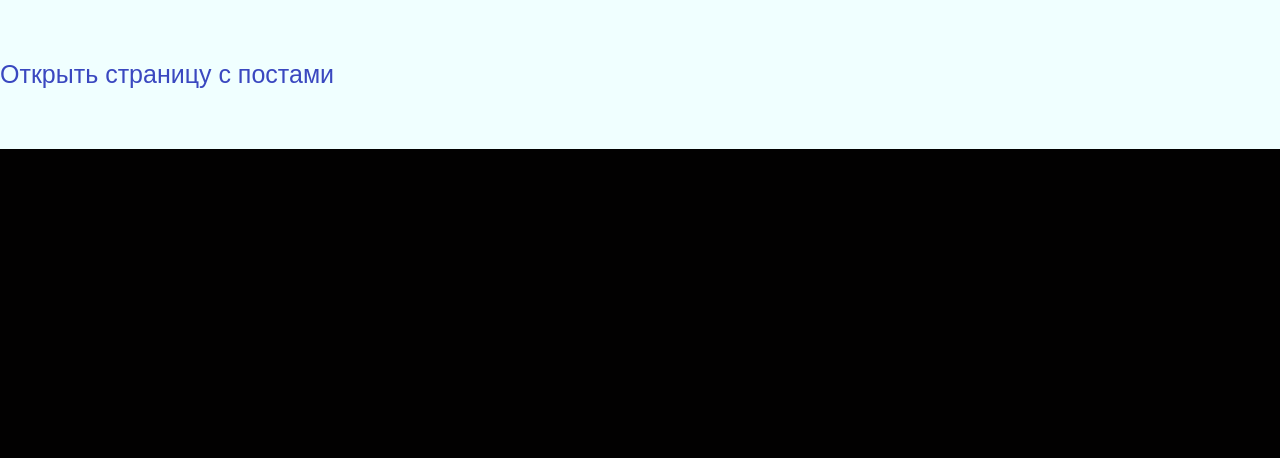
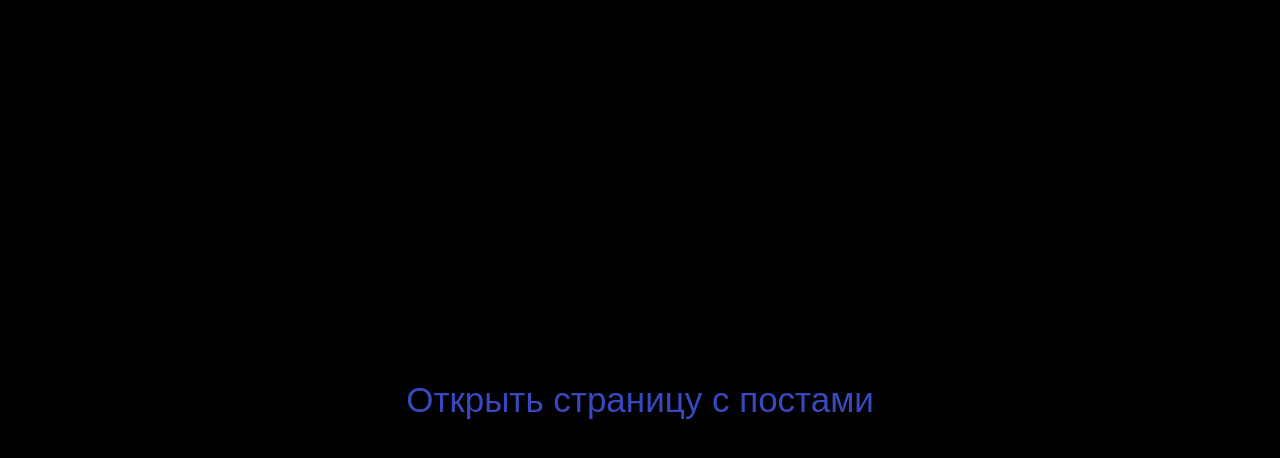
Before and after one commit to dmitriy9427/tz-next-js, a Next.js app: page / in a window 1280 px wide. Shown: the top 458 px of the page. Built offline with nearby package versions, Linux system fonts and the light colour scheme; a web font is replaced by a local one.

Commit message:
cnbkbpfwbz

```diff
--- a/app/globals.css
+++ b/app/globals.css
@@ -23,16 +23,15 @@ body {
   }
 }
 
-main {
-  background-color: azure;
-  padding: 30px 0;
-  @media (max-width: 500px) {
-    padding: 0 0 20px;
-  }
+.main {
+  display: flex;
+  justify-content: center;
+  align-items: center;
+  height: 100%;
 }
 
 .main a {
-  font-size: 25px;
+  font-size: 35px;
   font-weight: 700px;
   color: rgb(58, 72, 192);
 }
@@ -49,7 +48,13 @@ main {
 .page {
   width: 100%;
   margin: 0 auto;
+  background-color: azure;
+  padding: 30px 0;
   z-index: 10;
+
+  @media (max-width: 500px) {
+    padding: 0 0 20px;
+  }
 }
 
 .page__header {
--- a/app/layout.jsx
+++ b/app/layout.jsx
@@ -9,13 +9,12 @@ export const metadata = {
 };
 
 export default function RootLayout(props) {
+  console.log(props);
   return (
     <html lang="ru">
       <body className={gabarito.className}>
-        <main>
-          {props.children}
-          {props.modal}
-        </main>
+        {props.children}
+        {props.modal}
       </body>
     </html>
   );
```
Also changed, not shown: app/page/[number]/page.jsx (+4 -4 lines).
